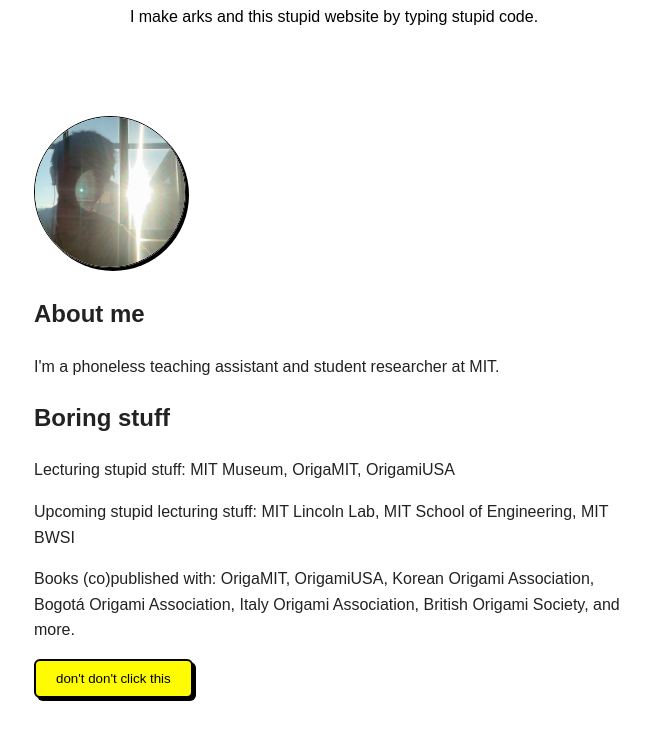
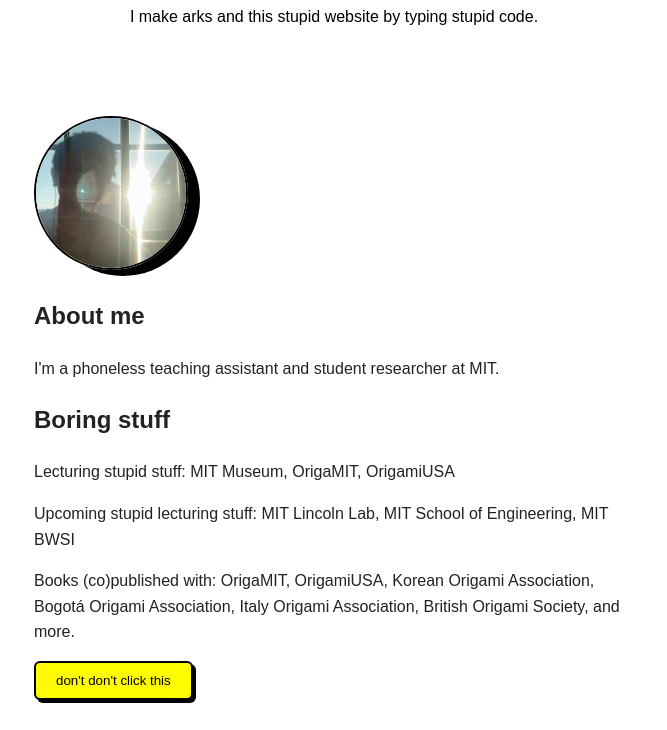
Before and after one commit to thermodynamically-beaverable/my-site, a plain HTML site: page index.html in a window 1280 px wide. Shown: the part 114-844 px from the top of the page, without its empty margins (306-973 px from the left). Drawn offline with Linux system fonts and the light colour scheme; files whose address does not match are found by name; a web font is replaced by a local one.

Commit message:
Add files via upload

```diff
--- a/style.css
+++ b/style.css
@@ -39,8 +39,8 @@ img {
   height: 150px;
   object-fit: cover;
   border-radius: 50%;
-  border: 1px solid black;
-  box-shadow: 3px 3px 0 black;
+  border: 2px solid black;
+  box-shadow: 12px 6px 0 black;
 }
 
 h1, h2, h3 {
```
